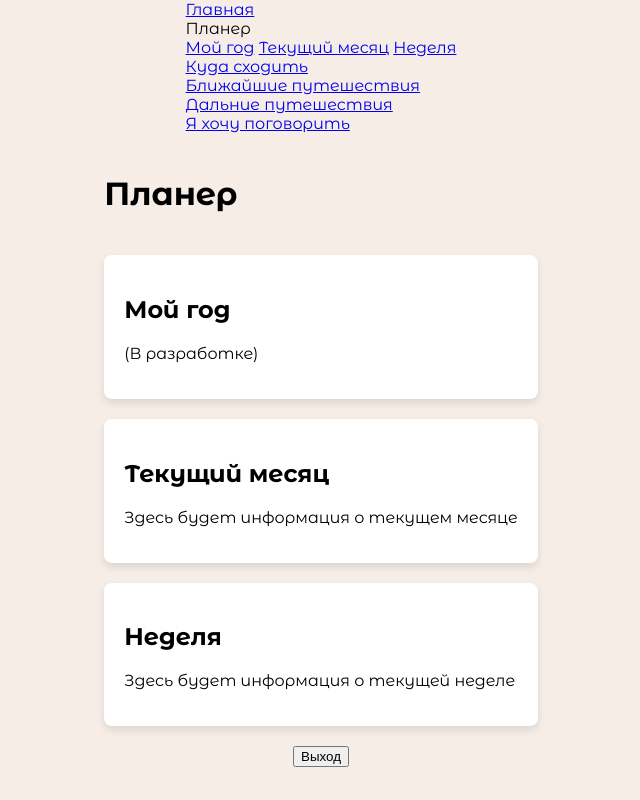
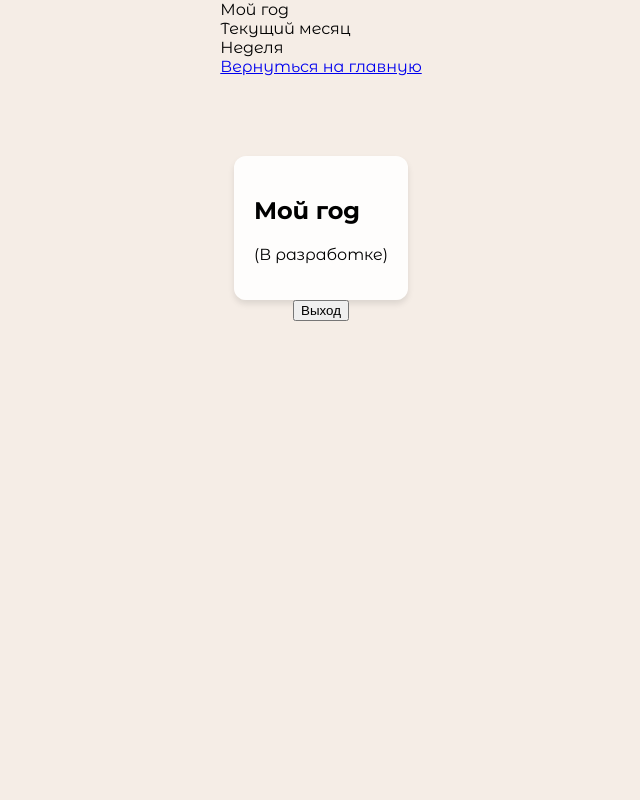
Before and after one commit to KristinaSuvora/personal-web-app, a plain HTML site: page planner.html in a window 1280 px wide. Shown: the whole page, without its empty margins (319-959 px from the left). Drawn offline with Linux system fonts and the light colour scheme.

Commit message:
Update planner.html

```diff
--- a/planner.html
+++ b/planner.html
@@ -5,56 +5,85 @@
     <meta name="viewport" content="width=device-width, initial-scale=1.0">
     <title>Планер</title>
     <link href="https://fonts.googleapis.com/css2?family=Montserrat+Alternates:wght@400;700&family=Playfair+Display:wght@400;700&display=swap" rel="stylesheet">
-    <link rel="stylesheet" href="css/home.css"> <!-- Общий стиль для всех страниц -->
-    <link rel="stylesheet" href="css/planner.css"> <!-- Дополнительный стиль для планера -->
+    <link rel="stylesheet" href="css/home.css">
+    <style>
+        .planner-sections {
+            display: none; /* Скрываем разделы по умолчанию */
+            margin-top: 80px;
+        }
+
+        .planner-sections.active {
+            display: block; /* Отображаем только активный раздел */
+        }
+
+        .planner-content {
+            padding: 20px;
+            background-color: rgba(255, 255, 255, 0.9);
+            border-radius: 12px;
+            box-shadow: 0 4px 6px rgba(0, 0, 0, 0.1);
+        }
+    </style>
 </head>
 <body>
     <!-- Главное меню -->
     <div class="menu">
+        <div class="menu-item" data-target="year">Мой год</div>
+        <div class="menu-item" data-target="month">Текущий месяц</div>
+        <div class="menu-item" data-target="week">Неделя</div>
         <div class="menu-item">
-            <a href="home.html">Главная</a>
-        </div>
-        <div class="menu-item">Планер
-            <div class="submenu">
-                <a href="#year">Мой год</a>
-                <a href="#month">Текущий месяц</a>
-                <a href="#week">Неделя</a>
-            </div>
-        </div>
-        <div class="menu-item">
-            <a href="places.html">Куда сходить</a>
-        </div>
-        <div class="menu-item">
-            <a href="short-trips.html">Ближайшие путешествия</a>
-        </div>
-        <div class="menu-item">
-            <a href="long-trips.html">Дальние путешествия</a>
-        </div>
-        <div class="menu-item">
-            <a href="talk.html">Я хочу поговорить</a>
+            <a href="home.html">Вернуться на главную</a>
         </div>
     </div>
 
     <!-- Содержимое страницы -->
-    <div class="planner-sections">
-        <h1>Планер</h1>
-        <section id="year">
+    <div class="planner-sections" id="year">
+        <div class="planner-content">
             <h2>Мой год</h2>
             <p>(В разработке)</p>
-        </section>
-        <section id="month">
+        </div>
+    </div>
+    <div class="planner-sections" id="month">
+        <div class="planner-content">
             <h2>Текущий месяц</h2>
-            <p>Здесь будет информация о текущем месяце</p>
-        </section>
-        <section id="week">
+            <p>Информация о текущем месяце</p>
+        </div>
+    </div>
+    <div class="planner-sections" id="week">
+        <div class="planner-content">
             <h2>Неделя</h2>
-            <p>Здесь будет информация о текущей неделе</p>
-        </section>
+            <p>Информация о текущей неделе</p>
+        </div>
     </div>
 
-    <!-- Кнопка выхода -->
     <button class="logout" onclick="window.location.href='index.html'">Выход</button>
 
-    <script src="js/script.js"></script>
+    <script>
+        document.addEventListener('DOMContentLoaded', () => {
+            // Получаем элементы меню и секции
+            const menuItems = document.querySelectorAll('.menu-item[data-target]');
+            const sections = document.querySelectorAll('.planner-sections');
+
+            // Обработчик клика по пункту меню
+            menuItems.forEach(item => {
+                item.addEventListener('click', () => {
+                    const target = item.getAttribute('data-target');
+
+                    // Скрываем все секции
+                    sections.forEach(section => {
+                        section.classList.remove('active');
+                    });
+
+                    // Отображаем нужную секцию
+                    const targetSection = document.getElementById(target);
+                    if (targetSection) {
+                        targetSection.classList.add('active');
+                    }
+                });
+            });
+
+            // Отображаем первую секцию по умолчанию
+            sections[0].classList.add('active');
+        });
+    </script>
 </body>
 </html>
```
